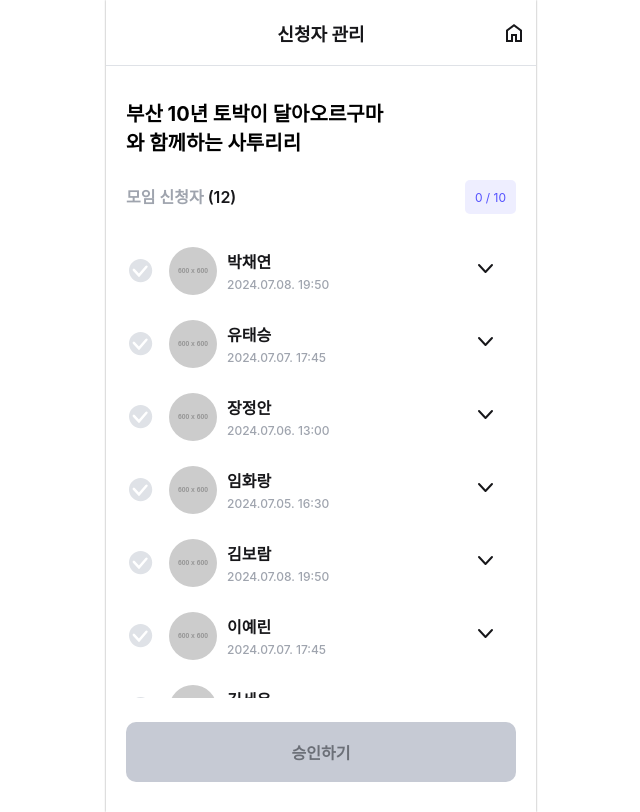
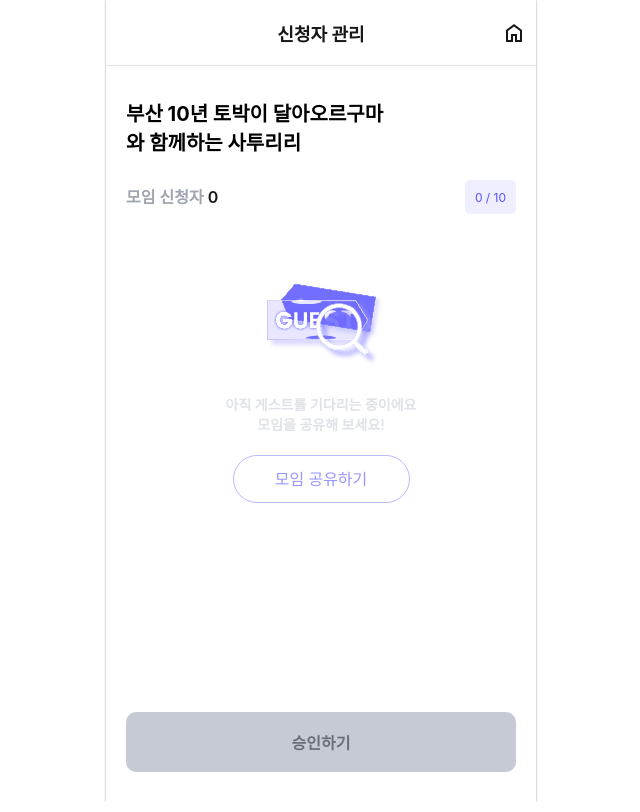
Before and after one commit to PICK-PLE/PICKPLE-client, a React (Vite) app: page /host/myclass/manage in a window 1280 px wide. Shown: the whole page, without its empty margins (319-959 px from the left). Built offline with nearby package versions, Linux system fonts and the light colour scheme; a web font is replaced by a local one.

Commit message:
feat: empty 뷰일 때 카운트 0으로 만들기

```diff
--- a/src/constants/mocks/applicant.ts
+++ b/src/constants/mocks/applicant.ts
@@ -5,10 +5,10 @@
 // status 201 제외 나머지는 일단 엠티 뷰 뜨게 해 둠 (추후 수정)
 
 export const APPLICANT_DATA = {
-  status: 201,
+  status: 200,
   data: {
     maxGuest: 10,
-    isExpired: false,
+    isExpired:true,
     submitterList: [
       {
         applicantId: 1,
--- a/src/pages/host/page/MyClassManage/MyClassManage.tsx
+++ b/src/pages/host/page/MyClassManage/MyClassManage.tsx
@@ -114,9 +114,9 @@ const MyClassManage = () => {
           <div css={labelStyle}>
             <div css={textStyle}>
               <span css={countTitleStyle}>모임 신청자</span>
-              <span css={countTextStyle}>({submitterListLength})</span>
+              <span css={countTextStyle}>{ status === 201 ? submitterListLength : '0' }</span>
             </div>
-            <Label variant="count">{`${checkedApplicant.submitterList.length} / ${maxGuest}`}</Label>
+            <Label variant="count">{ status === 201 ? `${checkedApplicant.submitterList.length} / ${maxGuest}` : `0  / ${maxGuest}`}</Label>
           </div>
 
           <div css={accordionStyle}>
```
